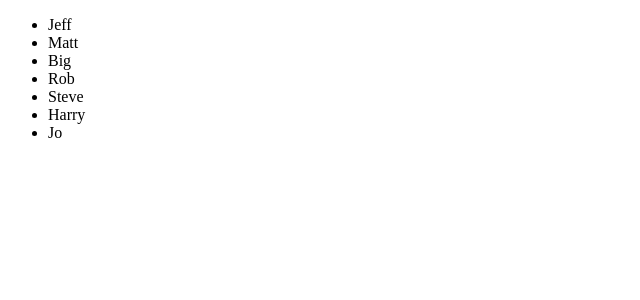
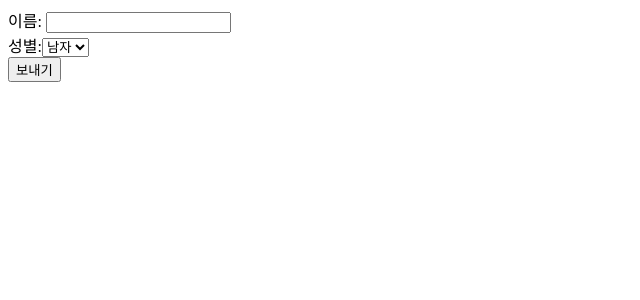
Before and after one commit to 88kdjo/React-Tutorial, a React (Create React App) app: page / in a window 1280 px wide. Shown: the top 300 px of the page, without its empty margins (0-640 px from the left). Built offline with nearby package versions, Linux system fonts and the light colour scheme.

Commit message:
Learn Forms & Create SignUp.jsx

```diff
--- /dev/null
+++ b/src/chapter_11/SignUp.jsx
@@ -0,0 +1,40 @@
+import { useState } from 'react';
+
+const SignUp = (props) => {
+  const [name, setName] = useState('');
+  const [gender, setGender] = useState('남자');
+
+  const handleChangeName = (e) => {
+    setName(e.target.value);
+  };
+
+  const handleChangeGender = (e) => {
+    setGender(e.target.value);
+  };
+
+  const handleSubmit = (e) => {
+    alert(`이름: ${name}, 성별: ${gender}`);
+    e.preventDefault();
+  };
+
+  return (
+    <form onSubmit={handleSubmit}>
+      <label>
+        이름: <input type='text' value={name} onChange={handleChangeName} />
+      </label>
+      <br />
+      <label>
+        성별:
+        <select value={gender} onChange={handleChangeGender}>
+          <option value='남자'>남자</option>
+          <option value='여자'>여자</option>
+        </select>
+      </label>
+      <br />
+      <button type='submit'>보내기</button>
+    </form>
+  );
+
+}
+
+export default SignUp;
--- a/src/index.js
+++ b/src/index.js
@@ -11,7 +11,8 @@
 // import ConfirmButtonClassComponent from './chapter_08/ConfirmButtonClassComponent';
 // import ConfirmButtonFunctionComponent from './chapter_08/ConfirmButtonFunctionComponent';
 // import LandingPage from './chapter_09/LandingPage';
-import AttendanceBook from './chapter_10/AttendanceBook';
+// import AttendanceBook from './chapter_10/AttendanceBook';
+import SignUp from './chapter_11/SignUp';
 
 const root = ReactDOM.createRoot(document.getElementById('root'));
 root.render(
@@ -23,7 +24,8 @@
     // <ConfirmButtonClassComponent />
     // <ConfirmButtonFunctionComponent />
     // <LandingPage />
-    <AttendanceBook />
+    // <AttendanceBook />
+    <SignUp />
 );
 
 // setInterval( () => {
```
